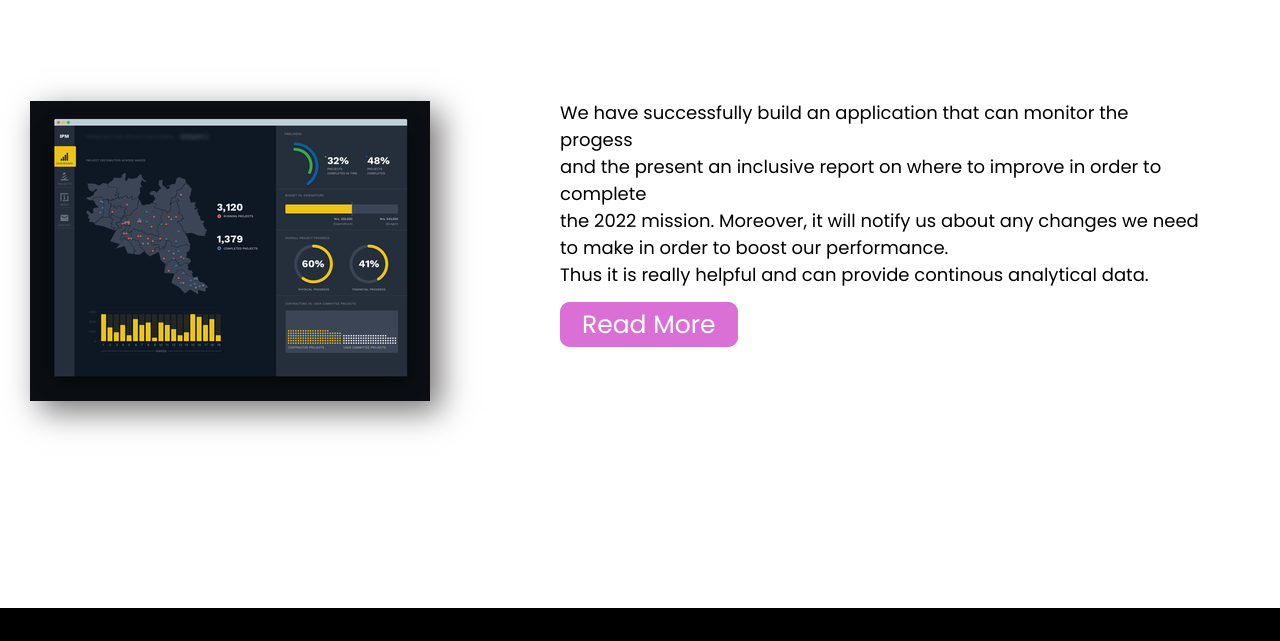
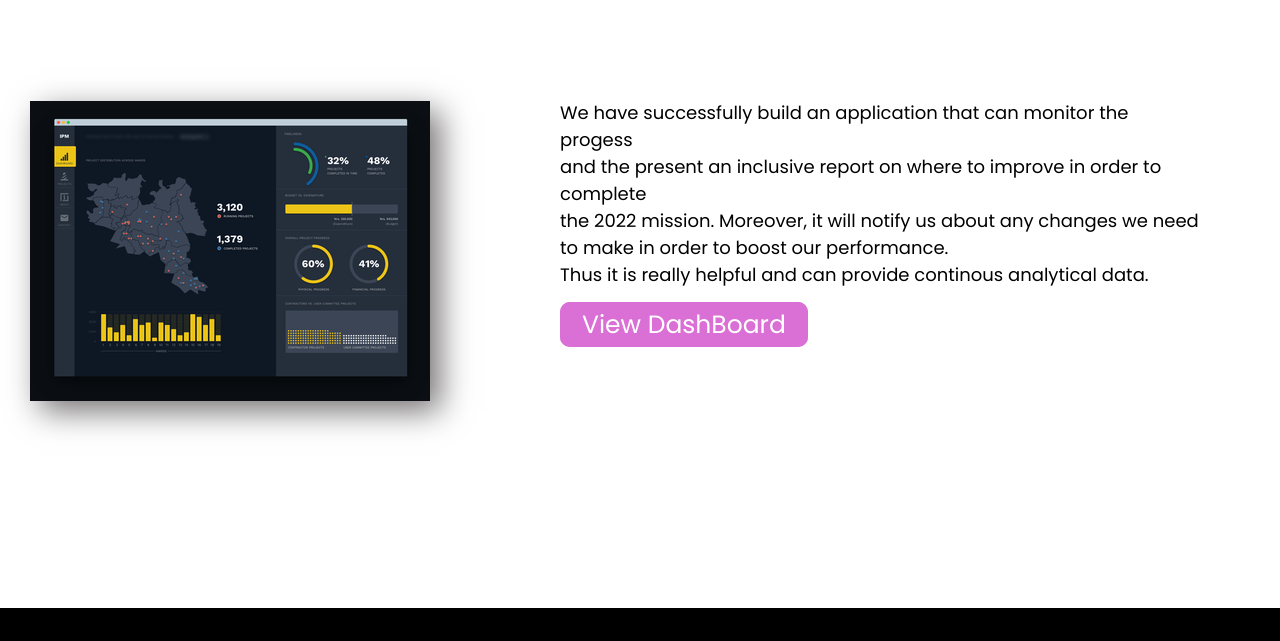
Before and after one commit to SwapnilKhandoker101/assignment1, a plain HTML site: page index.html in a window 1280 px wide. Shown: the part 2305-2946 px from the top of the page. Drawn offline with Linux system fonts and the light colour scheme.

Commit message:
last commit

```diff
--- a/index.html
+++ b/index.html
@@ -142,7 +142,7 @@
                     Thus it is really helpful and can provide continous analytical data.
 
                 </p>
-                <a class="button" href="#">Read More</a>
+                <a class="button" href="#">View DashBoard</a>
             </section>
         </div>
 
```
